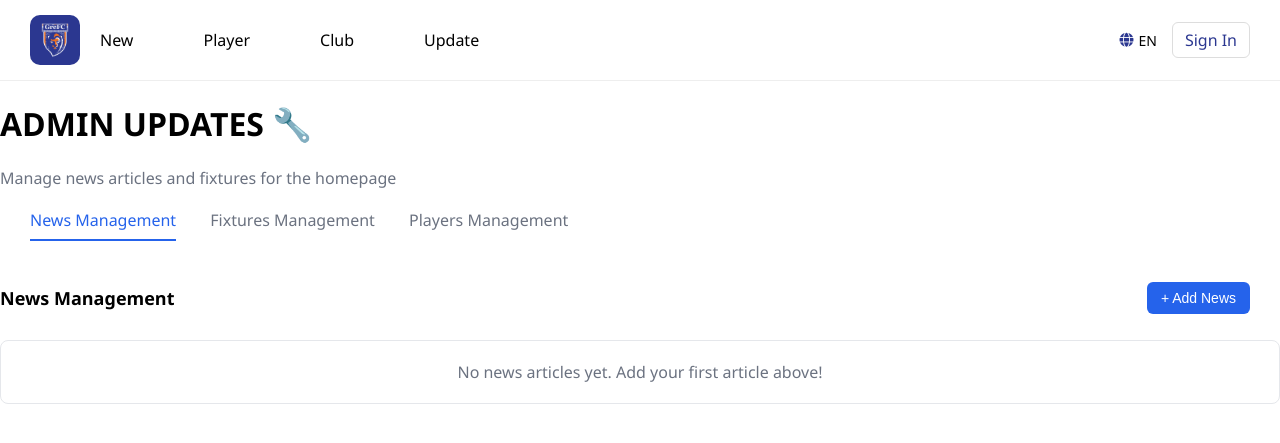
After one commit to HoangPho2212/Greenwich-Football-Club-Official, a PHP site: page /update.php in a window 1280 px wide. The commit adds this page. Shown: the top 443 px of the page. Run offline with PHP 8.4, Linux system fonts and the light colour scheme.

Commit message:
update page

```diff
--- a/club.php
+++ b/club.php
@@ -22,7 +22,7 @@
                 <a href="index.php">New</a>
                 <a href="players.php">Player</a>
                 <a href="club.php">Club</a>
-                <!-- <a href="more.php">More</a> -->
+                <a href="update.php">Update</a>
             </nav>
         </div>
         <!-- close container -->
--- a/index.php
+++ b/index.php
@@ -22,7 +22,7 @@
                 <a href="index.php">New</a>
                 <a href="players.php">Player</a>
                 <a href="club.php">Club</a>
-                <!-- <a href="more.php">More</a> -->
+                <a href="update.php">Update</a>
             </nav>
         </div>
         <!-- close container -->
--- a/style.css
+++ b/style.css
@@ -676,3 +676,70 @@ footer p {
   color: #e0e0e0;
   margin: 0;
 }
+
+.subtitle {
+  color: #6b7280;
+  margin-bottom: 20px;
+}
+
+input[type="radio"] {
+  display: none;
+}
+
+.tab-label {
+  padding: 8px 0;
+  cursor: pointer;
+  color: #6b7280;
+  font-weight: 500;
+  margin-left: 30px;
+}
+
+input[type="radio"]:checked + .tab-label {
+  color: #2563eb;
+  border-bottom: 2px solid #2563eb;
+}
+
+/* hide as default */
+.tab-content {
+  display: none;
+  margin-top: 40px;
+}
+
+#tab1:checked ~ .tab-container #content1,
+#tab2:checked ~ .tab-container #content2,
+#tab3:checked ~ .tab-container #content3 {
+  display: block;
+}
+
+.section-header {
+  display: flex;
+  justify-content: space-between;
+  align-items: center;
+}
+
+.section-header h2 {
+  font-size: 18px;
+  font-weight: bold;
+}
+
+.add-btn {
+  background-color: #2563eb;
+  color: white;
+  border: none;
+  border-radius: 6px;
+  padding: 8px 14px;
+  cursor: pointer;
+  font-size: 14px;
+  font-weight: 500;
+  margin-right: 30px;
+}
+
+.update-card {
+  margin-top: 15px;
+  padding: 20px;
+  border: 1px solid #e5e7eb;
+  border-radius: 8px;
+  background: #fff;
+  text-align: center;
+  color: #6b7280;
+}
--- /dev/null
+++ b/update.php
@@ -0,0 +1,78 @@
+<!DOCTYPE html>
+<html lang="en">
+
+<head>
+    <meta charset="UTF-8">
+    <meta name="viewport" content="width=device-width, initial-scale=1.0">
+    <link rel="stylesheet" href="style.css?v=2">
+    <link rel="icon" href="img/AVATA-GreFC.png">
+    <link rel="stylesheet" href="https://cdnjs.cloudflare.com/ajax/libs/font-awesome/6.7.2/css/all.min.css"
+        integrity="sha512-Evv84Mr4kqVGRNSgIGL/F/aIDqQb7xQ2vcrdIwxfjThSH8CSR7PBEakCr51Ck+w+/U6swU2Im1vVX0SVk9ABhg=="
+        crossorigin="anonymous" referrerpolicy="no-referrer" />
+    <title>Admin Update</title>
+</head>
+
+<body>
+    <header class="navbar">
+
+        <div class="container">
+
+            <img class="logo" src="img/AVATA-GreFC.png" alt="logo of Gre FC">
+            <nav>
+                <a href="index.php">New</a>
+                <a href="players.php">Player</a>
+                <a href="club.php">Club</a>
+                <a href="update.php">Update</a>
+            </nav>
+        </div>
+        <!-- close container -->
+
+        <div class="auth-section">
+            <span> <i class="fa-solid fa-globe"> </i> EN</span>
+            <a href="#">Sign In</a>
+        </div>
+        <!-- close auth-section -->
+    </header>
+
+    <h1>ADMIN UPDATES 🔧</h1>
+    <p class="subtitle">Manage news articles and fixtures for the homepage</p>
+
+    <!-- Radio inputs -->
+    <input type="radio" name="tab" id="tab1" checked>
+    <label for="tab1" class="tab-label">News Management</label>
+
+    <input type="radio" name="tab" id="tab2">
+    <label for="tab2" class="tab-label">Fixtures Management</label>
+
+    <input type="radio" name="tab" id="tab3">
+    <label for="tab3" class="tab-label">Players Management</label>
+
+
+    <!-- content -->
+    <div class="tab-container">
+        <div class="tab-content" id="content1">
+            <div class="section-header">
+                <h2>News Management</h2>
+                <button class="add-btn">+ Add News</button>
+            </div>
+            <div class="update-card">No news articles yet. Add your first article above!</div>
+        </div>
+
+        <div class="tab-content" id="content2">
+            <div class="section-header">
+                <h2>Fixtures Management</h2>
+                <button class="add-btn">+ Add Fixture</button>
+            </div>
+            <div class="update-card">No fixtures scheduled. Add your first fixture above!</div>
+        </div>
+
+        <div class="tab-content" id="content3">
+            <div class="section-header">
+                <h2>Players Management</h2>
+                <button class="add-btn">+ Add Player</button>
+            </div>
+            <div class="update-card">No players added. Add your first player above!</div>
+
+</body>
+
+</html>
```
